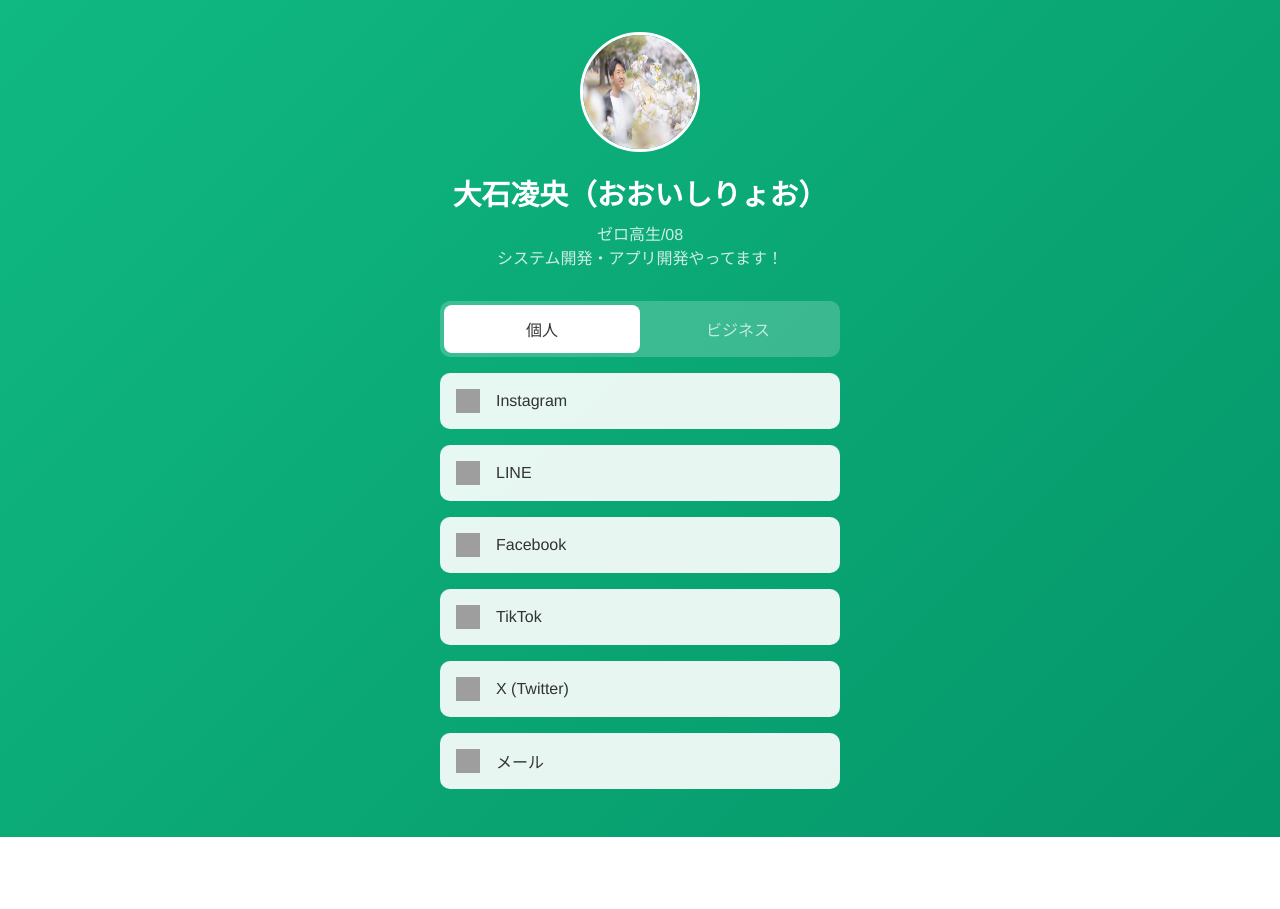
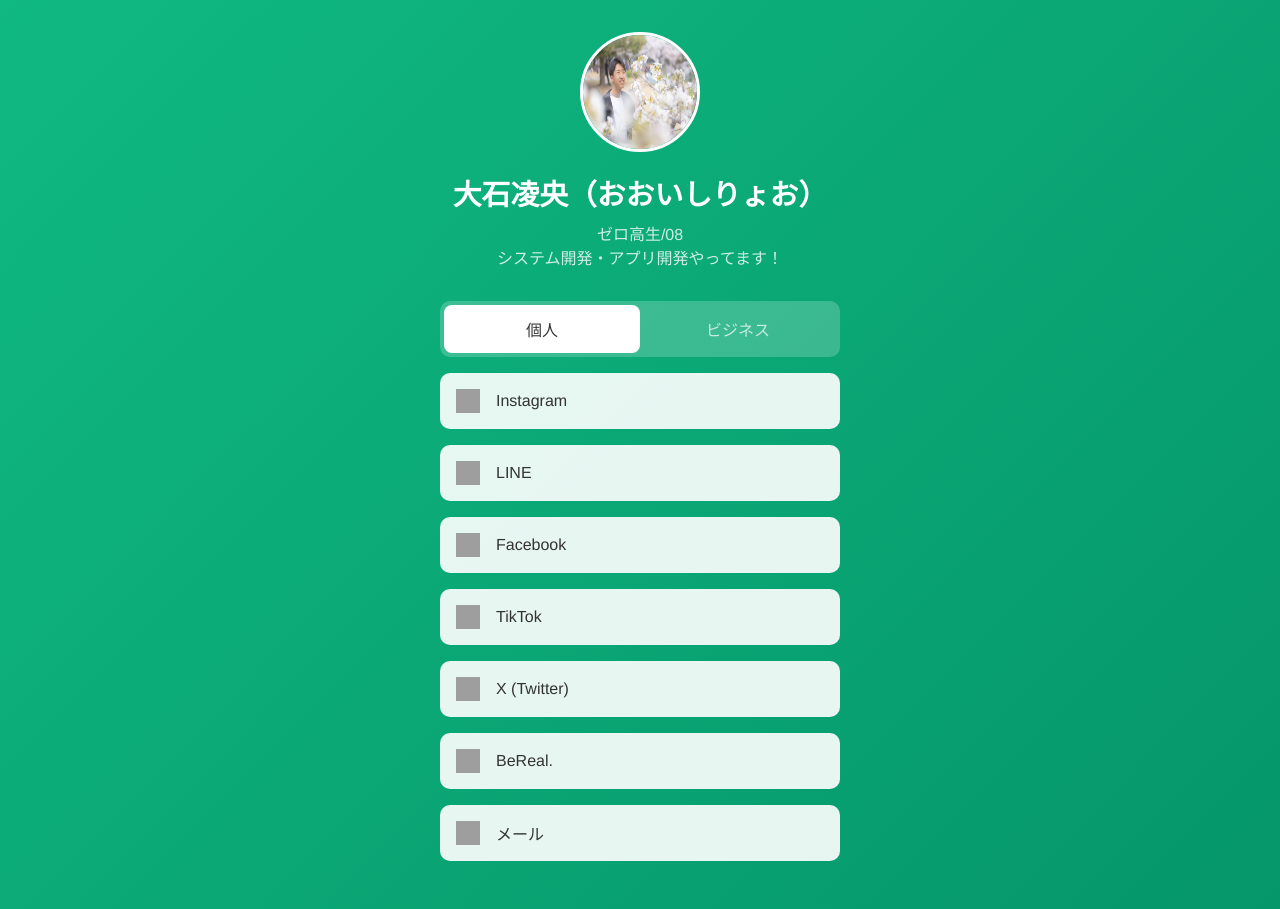
Before and after one commit to Ryooi/profile-link-me, a plain HTML site: page index.html in a window 1280 px wide. Before the commit the page ends 837 px from the top, so only its background shows below. Drawn offline with Linux system fonts and the light colour scheme; grey boxes are pictures that could not be loaded.

Commit message:
Update index.html

```diff
--- a/index.html
+++ b/index.html
@@ -217,6 +217,9 @@
                 <img src="https://raw.githubusercontent.com/simple-icons/simple-icons/develop/icons/x.svg" alt="X">
                 <span>X (Twitter)</span>
             </a>
+            <a href="https://bere.al/ryo.o.624" class="link-card" target="_blank">
+                <img src="https://raw.githubusercontent.com/simple-icons/simple-icons/develop/icons/bereal.svg" alt="BeReal.">
+                <span>BeReal.</span>
             <!-- <a href="https://www.youtube.com/@yourusername" class="link-card" target="_blank">
                 <img src="https://raw.githubusercontent.com/simple-icons/simple-icons/develop/icons/youtube.svg" alt="YouTube">
                 <span>YouTube</span>
```
